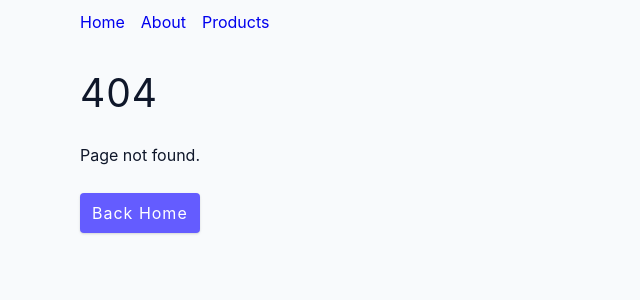
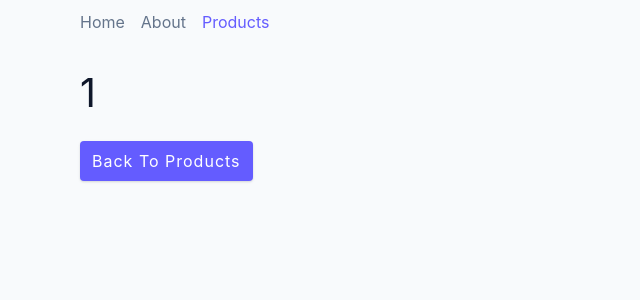
Before and after one commit to MusarrafAM/React-Router-Learning-project, a React (Create React App) app: page /Products/1 in a window 1280 px wide. Before the commit this address had no page. Shown: the top 300 px of the page, without its empty margins (0-640 px from the left). Built offline with nearby package versions, Linux system fonts and the light colour scheme.

Commit message:
Added URL Params - useParams hook

```diff
--- a/src/App.js
+++ b/src/App.js
@@ -5,6 +5,7 @@ import About from "./pages/About";
 import Products from "./pages/Products";
 import Error from "./pages/Error";
 import SharedLayout from "./pages/SharedLayout";
+import SingleProduct from "./pages/SingleProduct";
 
 function App() {
   return (
@@ -15,6 +16,10 @@ function App() {
           <Route index element={<Home />} />
           <Route path="About" element={<About />} />
           <Route path="Products" element={<Products />} />
+          <Route
+            path="Products/:ProductsId"
+            element={<SingleProduct />}
+          ></Route>
           <Route path="*" element={<Error />} />
         </Route>
       </Routes>
--- /dev/null
+++ b/src/components/StyledNavbar.js
@@ -0,0 +1,30 @@
+import { NavLink } from "react-router-dom";
+// Use NavLink instead of Link only for navbar because it shows which is active
+// For this we need to create a .active and style that element in css
+
+function StyledNavbar() {
+  return (
+    <nav className="navbar">
+      <NavLink
+        to="/"
+        className={({ isActive }) => (isActive ? "link active" : "link")}
+      >
+        Home
+      </NavLink>
+      <NavLink
+        to="/about"
+        className={({ isActive }) => (isActive ? "link active" : "link")}
+      >
+        About
+      </NavLink>
+      <NavLink
+        to="/products"
+        className={({ isActive }) => (isActive ? "link active" : "link")}
+      >
+        Products
+      </NavLink>
+    </nav>
+  );
+}
+
+export default StyledNavbar;
--- a/src/pages/SharedLayout.js
+++ b/src/pages/SharedLayout.js
@@ -1,11 +1,12 @@
-import { Link, Outlet } from "react-router-dom";
+import { Outlet } from "react-router-dom";
 //! Outlet For Shared Layout
-import Navbar from "../components/Navbar";
+// import Navbar from "../components/Navbar";
+import StyledNavbar from "../components/StyledNavbar";
 
 const SharedLayout = () => {
   return (
     <>
-      <Navbar />
+      <StyledNavbar />
       <Outlet />
     </>
   );
--- a/src/pages/SingleProduct.js
+++ b/src/pages/SingleProduct.js
@@ -1,7 +1,14 @@
+import { Link, useParams } from "react-router-dom";
+
 const SingleProduct = () => {
+  // console.log(useParams());
+  const { ProductsId } = useParams(); //! useParams returns an object.
   return (
-    <section className='section product'>
-      <h2>single product</h2>
+    <section className="section product">
+      <h2>{ProductsId}</h2>
+      <Link to="/products" className="btn">
+        Back to Products
+      </Link>
     </section>
   );
 };
```
